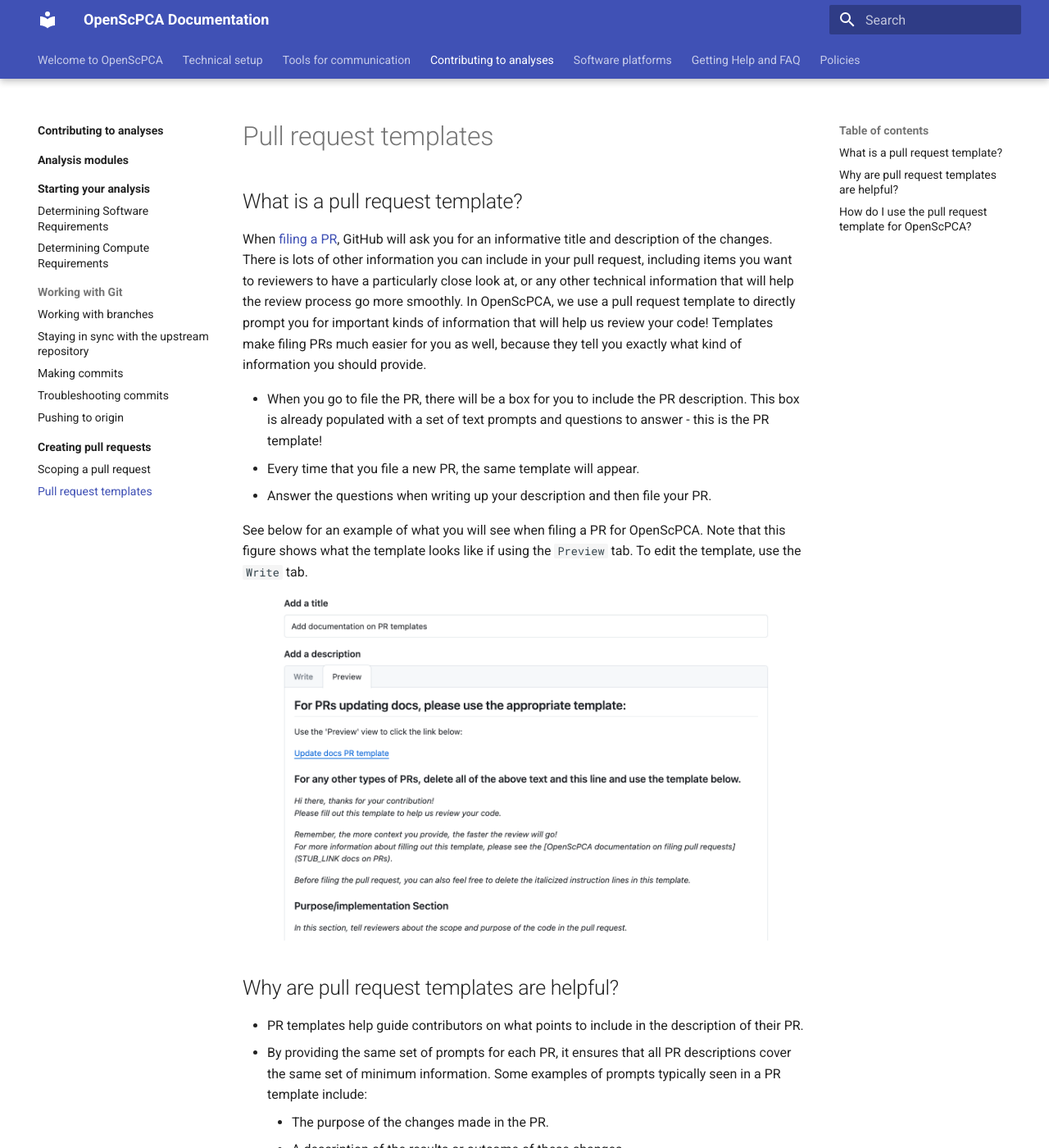
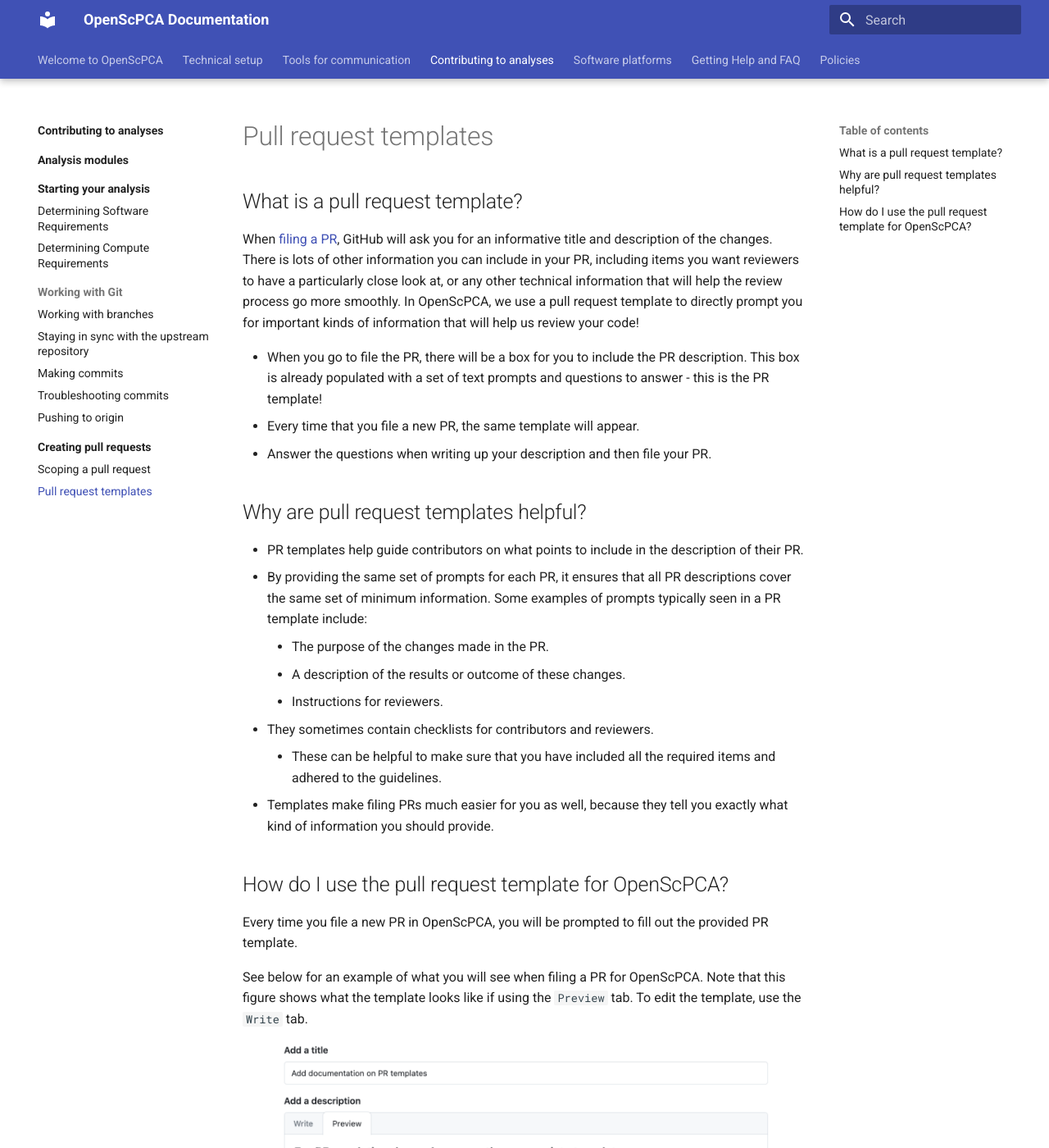
Before and after one commit to AlexsLemonade/OpenScPCA-analysis, an MkDocs documentation site: the page built from docs/contributing-to-analyses/creating-pull-requests/pull-request-template.md, in a window 1280 px wide and 1400 px high. Shown: the whole window at 82% size. Built offline with MkDocs 1.6.1 and Material for MkDocs 9.7.7, drawn with Linux system fonts in a browser that asks for light colours; some of the changed lines change nothing that is shown; some of the changed text lies outside the part shown.

Commit message:
reorganization

```diff
--- a/docs/contributing-to-analyses/creating-pull-requests/pull-request-template.md
+++ b/docs/contributing-to-analyses/creating-pull-requests/pull-request-template.md
@@ -3,14 +3,30 @@
 ## What is a pull request template?
 
 When [filing a PR](STUB-LINK file a PR), GitHub will ask you for an informative title and description of the changes.
-There is lots of other information you can include in your pull request, including items you want to reviewers to have a particularly close look at, or any other technical information that will help the review process go more smoothly.
+There is lots of other information you can include in your PR, including items you want reviewers to have a particularly close look at, or any other technical information that will help the review process go more smoothly.
 In OpenScPCA, we use a pull request template to directly prompt you for important kinds of information that will help us review your code!
-Templates make filing PRs much easier for you as well, because they tell you exactly what kind of information you should provide.
 
 - When you go to file the PR, there will be a box for you to include the PR description.
 This box is already populated with a set of text prompts and questions to answer - this is the PR template!
 - Every time that you file a new PR, the same template will appear.
 - Answer the questions when writing up your description and then file your PR.
+
+## Why are pull request templates helpful?
+
+- PR templates help guide contributors on what points to include in the description of their PR.
+- By providing the same set of prompts for each PR, it ensures that all PR descriptions cover the same set of minimum information.
+Some examples of prompts typically seen in a PR template include:
+    - The purpose of the changes made in the PR.
+    - A description of the results or outcome of these changes.
+    - Instructions for reviewers.
+- They sometimes contain checklists for contributors and reviewers.
+    - These can be helpful to make sure that you have included all the required items and adhered to the guidelines.
+- Templates make filing PRs much easier for you as well, because they tell you exactly what kind of information you should provide.
+
+
+## How do I use the pull request template for OpenScPCA?
+
+Every time you file a new PR in OpenScPCA, you will be prompted to fill out the provided PR template.
 
 See below for an example of what you will see when filing a PR for OpenScPCA.
 Note that this figure shows what the template looks like if using the `Preview` tab.
@@ -21,20 +37,6 @@
 </figure>
 
 
-## Why are pull request templates are helpful?
-
-- PR templates help guide contributors on what points to include in the description of their PR.
-- By providing the same set of prompts for each PR, it ensures that all PR descriptions cover the same set of minimum information.
-Some examples of prompts typically seen in a PR template include:
-    - The purpose of the changes made in the PR.
-    - A description of the results or outcome of these changes.
-    - Instructions for reviewers.
-- They sometimes contain checklists for contributors and reviewers.
-    - These can be helpful to make sure that you have included all the required items and adhered to the guidelines.
-
-## How do I use the pull request template for OpenScPCA?
-
-Every time you file a new PR in OpenScPCA, you will be prompted to fill out the provided PR template.
 This PR template includes the following sections:
 
 - Instructions for filling out the template (in italics)
```
